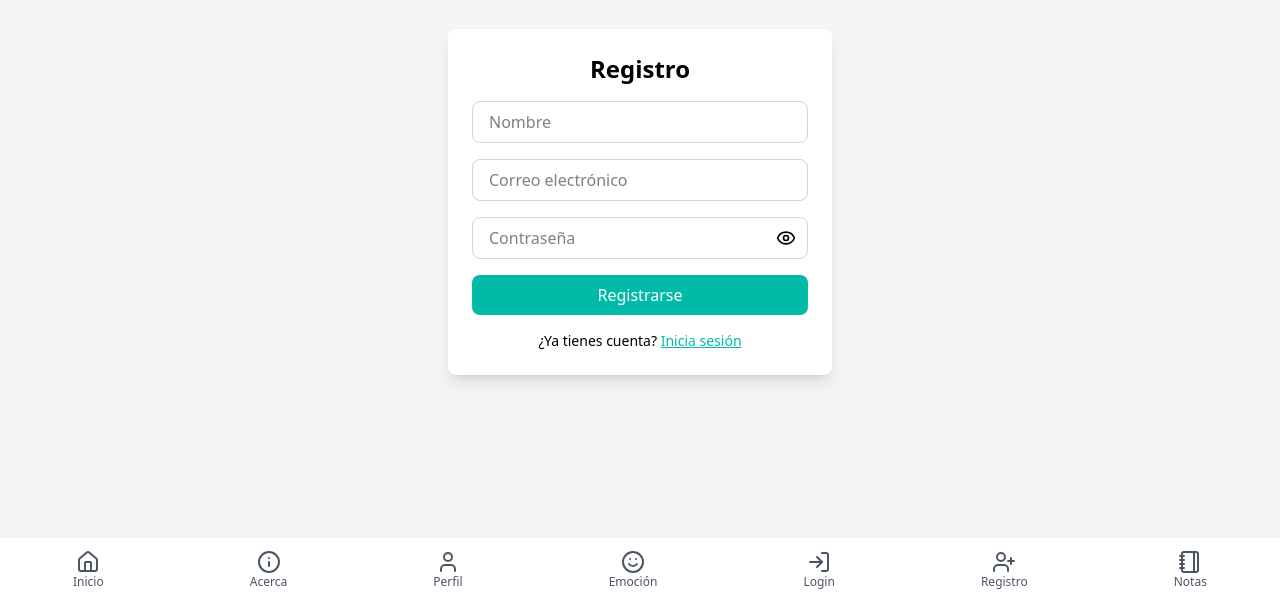
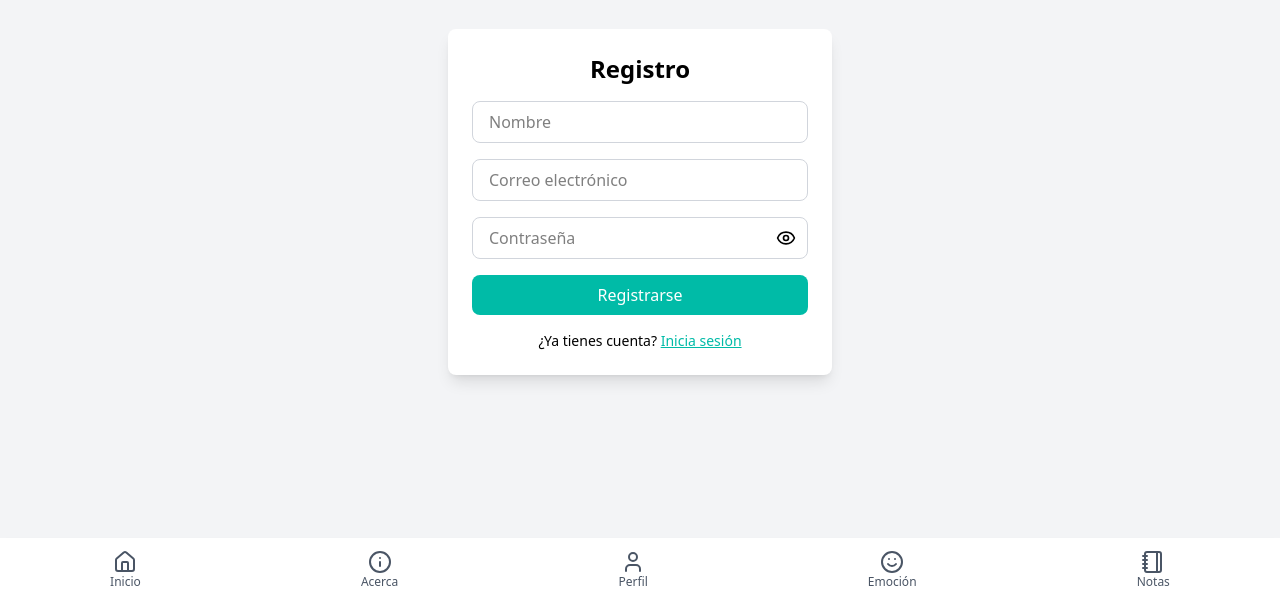
Before and after one commit to HenryCapdevilla/ApoyoVivoApp, a React (Vite) app: page /register in a window 1280 px wide. Shown: the part 198-800 px from the top of the page. Built offline with nearby package versions, Linux system fonts and the light colour scheme; no server answers; what @huggingface/inference would draw is missing.

Commit message:
Add cambio de puerto 80 y auth

```diff
--- a/package.json
+++ b/package.json
@@ -18,6 +18,7 @@
     "i18next": "^24.2.3",
     "i18next-browser-languagedetector": "^8.0.4",
     "i18next-http-backend": "^3.0.2",
+    "js-cookie": "^3.0.5",
     "lucide-react": "^0.482.0",
     "matter-js": "^0.20.0",
     "react": "^19.0.0",
@@ -28,6 +29,7 @@
   },
   "devDependencies": {
     "@eslint/js": "^9.21.0",
+    "@types/js-cookie": "^3.0.6",
     "@types/matter-js": "^0.19.8",
     "@types/node": "^22.13.14",
     "@types/react": "^19.0.10",
--- /dev/null
+++ b/src/api/auth.tsx
@@ -0,0 +1,33 @@
+import axios from "./axios";
+
+// Definimos una interfaz para los datos del usuario
+interface User {
+  email: string;
+  password: string;
+  name?: string; // Opcional en caso de registro
+}
+
+// Interfaz para la respuesta de autenticación
+interface AuthResponse {
+  token: string;
+  user: {
+    id: string;
+    email: string;
+    role: string;
+  };
+}
+
+// Registro de usuario
+export const registerRequest = (user: User) => axios.post<AuthResponse>("/register", user);
+
+// Inicio de sesión
+export const loginRequest = (user: User) => axios.post<AuthResponse>("/login", user);
+
+// Verificación del token
+export const verifyTokenRequest = (token: string) =>
+  axios.get<AuthResponse>("/verify", {
+    headers: { Authorization: `Bearer ${token}` },
+  });
+
+// Cierre de sesión
+export const logoutRequest = () => axios.post("/logout");
--- a/src/components/navbar.tsx
+++ b/src/components/navbar.tsx
@@ -1,5 +1,5 @@
 import { Link } from "react-router-dom";
-import { Home, User, Info, LogIn, UserPlus, Smile, Notebook } from "lucide-react";
+import { Home, User, Info, Smile, Notebook } from "lucide-react";
 
 const Navbar = () => {
   return (
@@ -24,16 +24,6 @@ const Navbar = () => {
         <span className="text-xs">Emoción</span>
       </Link>
 
-      <Link to="/login" className="flex flex-col items-center text-gray-600 hover:text-blue-500">
-        <LogIn size={24} />
-        <span className="text-xs">Login</span>
-      </Link>
-
-      <Link to="/register" className="flex flex-col items-center text-gray-600 hover:text-blue-500">
-        <UserPlus size={24} />
-        <span className="text-xs">Registro</span>
-      </Link>
-
       <Link to="/moods-notes" className="flex flex-col items-center text-gray-600 hover:text-blue-500">
         <Notebook size={24} />
         <span className="text-xs">Notas</span>
--- a/src/pages/register.tsx
+++ b/src/pages/register.tsx
@@ -29,7 +29,7 @@ const Register = () => {
     setSuccess(null);
 
     try {
-      const res = await axios.post("http://localhost:3000/auth/register", form, {
+      const res = await axios.post("http://apoyovivo.ddns.net:5000/auth/register", form, {
         headers: { "Content-Type": "application/json" },
         withCredentials: true,
       });
--- a/vite.config.ts
+++ b/vite.config.ts
@@ -2,4 +2,7 @@ import { defineConfig } from "vite";
 import tailwindcss from '@tailwindcss/vite'
 export default defineConfig({
   plugins: [ tailwindcss()],
+  server: {
+    port: 80
+  }
 });
```
Also changed, not shown: 2 other files (tests, documents, lock files or other folders).
